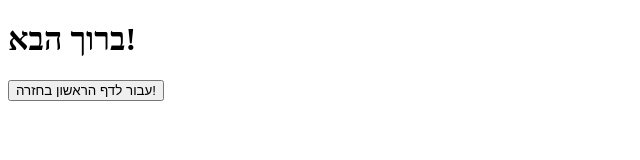
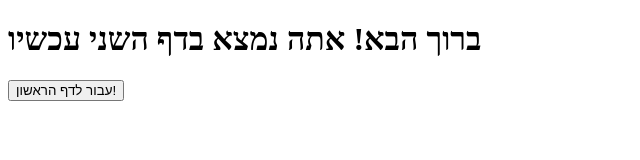
Before and after one commit to glasser2231/conect001, a plain HTML site: page index002.html in a window 1280 px wide. Shown: the whole page, without its empty margins (0-640 px from the left). Drawn offline with Linux system fonts and the light colour scheme.

Commit message:
Update index002.html

```diff
--- a/index002.html
+++ b/index002.html
@@ -6,7 +6,7 @@
     <title>דף הבית</title>
 </head>
 <body>
-    <h1>ברוך הבא!</h1>
-    <button onclick="location.href='index.html'">עבור לדף הראשון בחזרה!</button>
+    <h1>ברוך הבא! אתה נמצא בדף השני עכשיו</h1>
+    <button onclick="location.href='index.html'">עבור לדף הראשון!</button>
 </body>
 </html>
```
